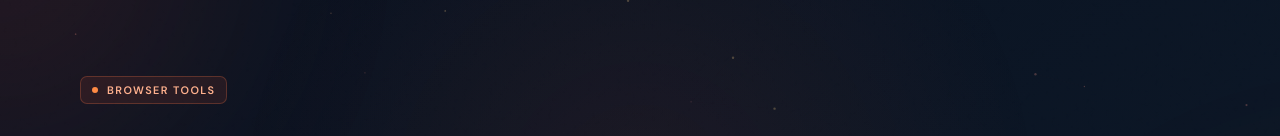
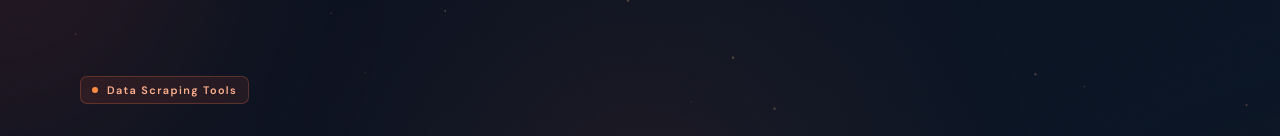
Before and after one commit to BHARATH-7732/browser-tools, a plain HTML site: page index.html in a window 1280 px wide. Shown: the top 136 px of the page. Drawn offline with Linux system fonts and the light colour scheme.

Commit message:
Update eyebrow text from 'BROWSER TOOLS' to 'Data Scraping Tools'

```diff
--- a/index.html
+++ b/index.html
@@ -19,7 +19,7 @@
   <div class="grain" aria-hidden="true"></div>
   <main class="container">
     <header class="hero">
-      <span class="eyebrow">BROWSER TOOLS</span>
+      <span class="eyebrow">Data Scraping Tools</span>
       <h1>Tools that make work easier.</h1>
       <p>Choose a tool, download it, and add it to Chrome. Each tool is made to help you save time on everyday tasks.</p>
       <div class="hero-meta" aria-label="Toolkit highlights">
```
